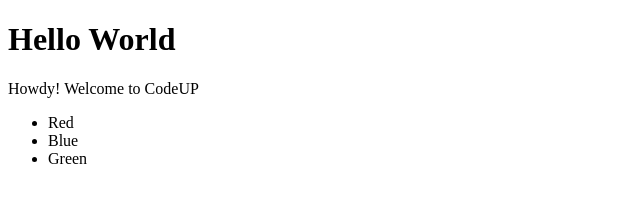
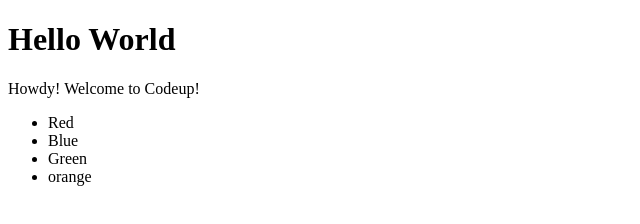
Before and after one commit to JamesOSullivan01/codeup-web-exercises, a website: page hello-world.html in a window 1280 px wide. Shown: the full height of the page, 0-640 px from the left. Drawn offline with Linux system fonts and the light colour scheme.

Commit message:
added orange to the list

```diff
--- a/hello-world.html
+++ b/hello-world.html
@@ -6,11 +6,12 @@
 </head>
 <body>
     <h1>Hello World</h1>
-        <p>Howdy! Welcome to CodeUP</p>
+        <p>Howdy! Welcome to Codeup!</p>
         <ul>
             <li>Red</li>
             <li>Blue</li>
             <li>Green</li>
+            <li>orange</li>
         </ul>
 </body>
 </html>
```
